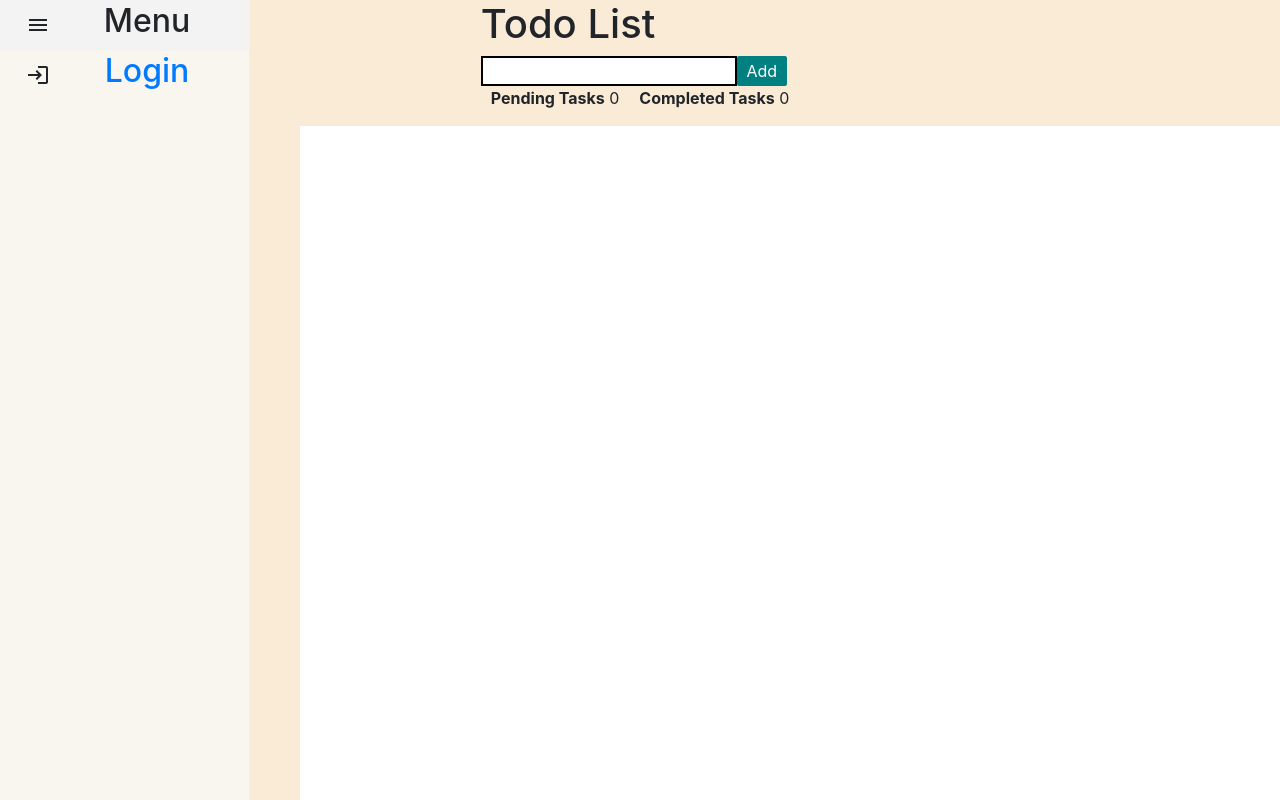
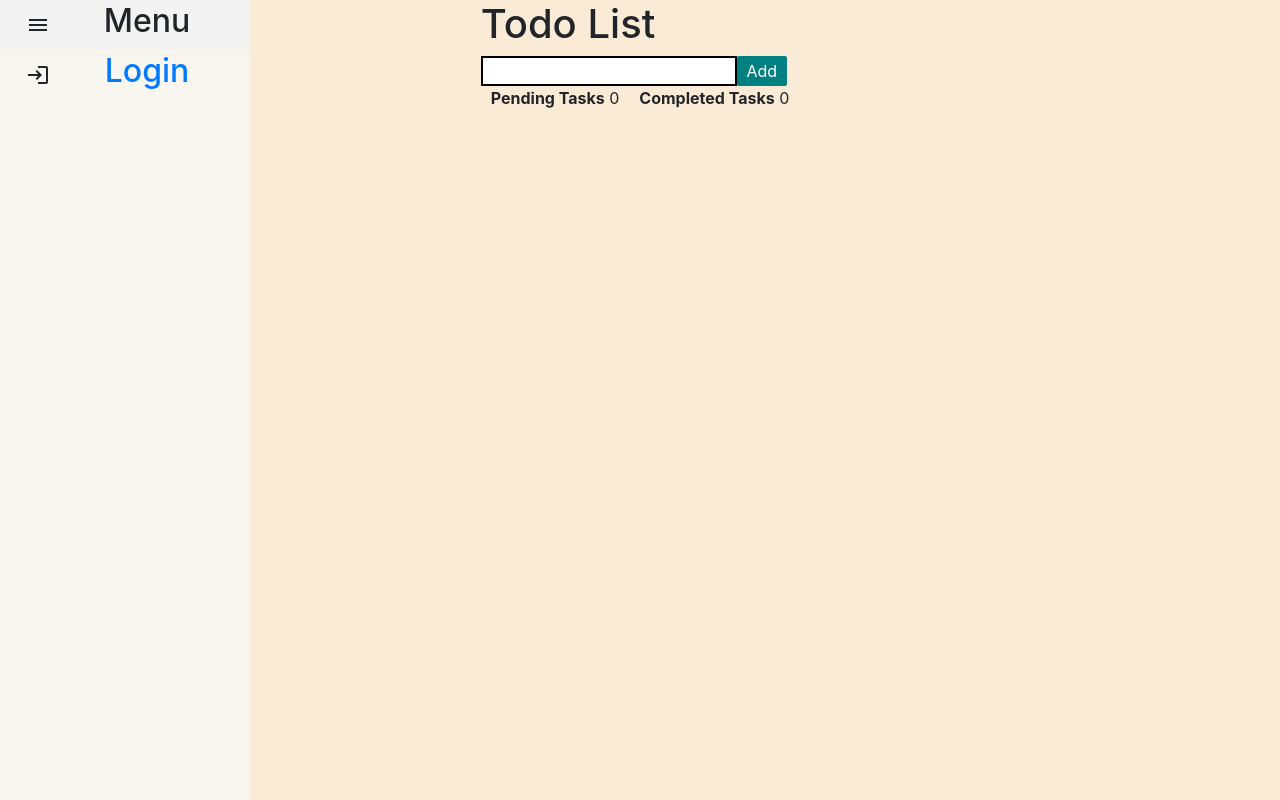
Before and after one commit to FTyumin/todo_project, a React (Create React App) app in the folder frontend/: page / in a window 1280 px wide. Built offline with nearby package versions, Linux system fonts and the light colour scheme.

Commit message:
Changed background

```diff
--- a/frontend/src/App.js
+++ b/frontend/src/App.js
@@ -35,6 +35,11 @@ const LIST = styled.li`
   text-decoration: "line-through";
 `
 
+const PageWrapper = styled.div`
+  background-color: antiquewhite;
+  height: 100vh;
+`;
+
 
 
 const App = () => {
@@ -70,6 +75,7 @@ return item
     setTodoList(list)
   }
 return (
+  <PageWrapper>
   <div>
     <SideBar/>
 
@@ -110,9 +116,9 @@ return (
 
     </Container>
 
-  </div>
+ </div>
 
-
+    </PageWrapper>
 
 
 
--- a/frontend/src/index.css
+++ b/frontend/src/index.css
@@ -6,7 +6,7 @@ body {
   -webkit-font-smoothing: antialiased;
   -moz-osx-font-smoothing: grayscale;
   height: 100vh;
-  background-color: aqua;
+  background-color: antiquewhite;
 
 }
 
@@ -35,3 +35,7 @@ a {
 div{
   background-color: antiquewhite;
 }
+
+Container{
+  height:500px;
+}
--- a/frontend/src/index.js
+++ b/frontend/src/index.js
@@ -15,8 +15,8 @@ root.render(
       <ProSidebarProvider>
         <App />
       </ProSidebarProvider>
+    </React.StrictMode>
 
-    </React.StrictMode>
   </BrowserRouter>
 );
 
```
